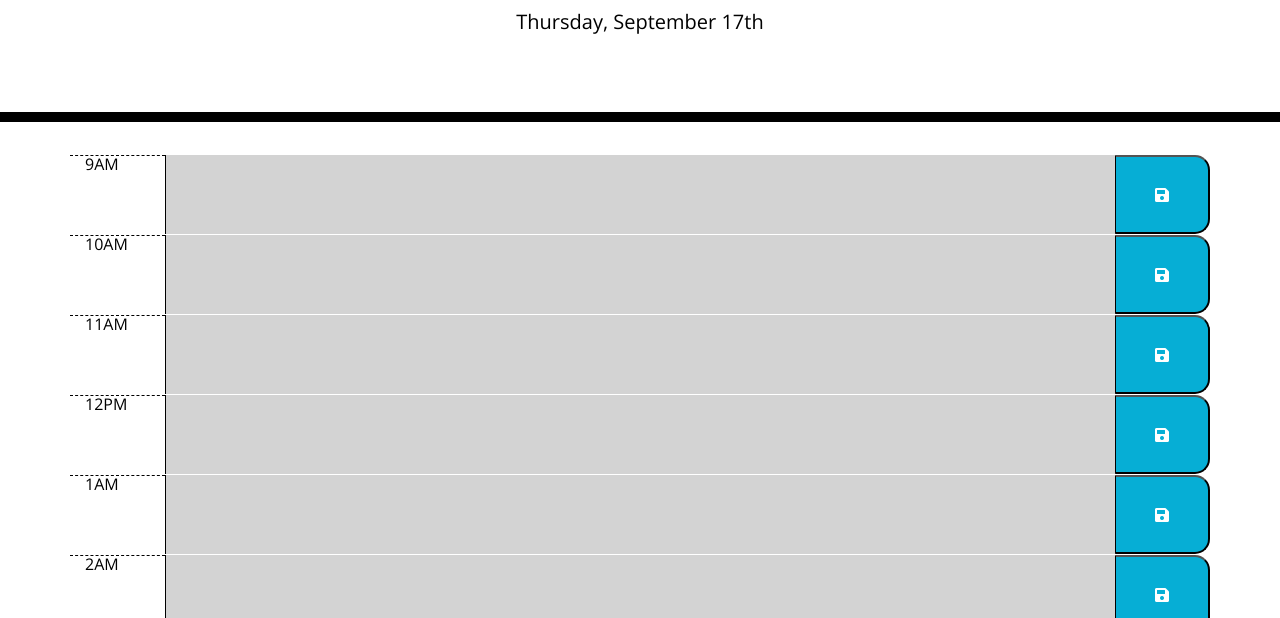
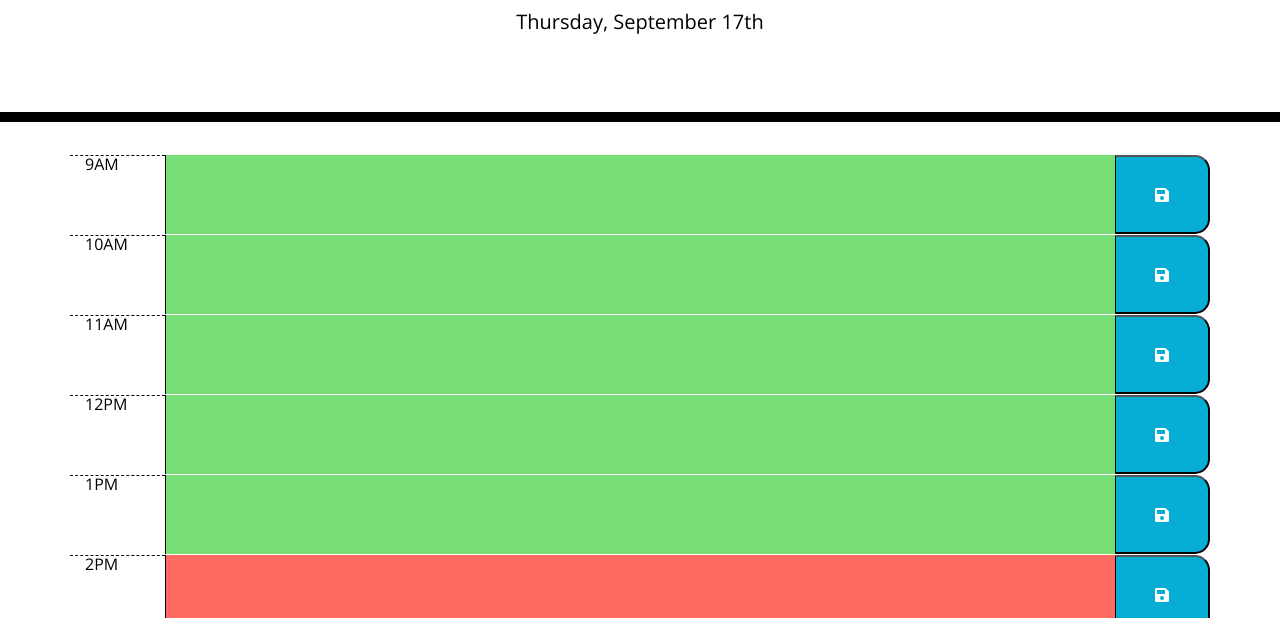
Before and after one commit to clubkemp/uw-schedule, a plain HTML site: page index.html in a window 1280 px wide. Shown: the part 182-800 px from the top of the page. Drawn offline with nearby package versions, Linux system fonts and the light colour scheme.

Commit message:
dynamic coloring of the text areas based on current time

```diff
--- a/script.js
+++ b/script.js
@@ -1,9 +1,12 @@
 //time variables from moment.js
 var day = moment().format('dddd');
 var date = moment().format('MMMM Do')
-var hour = moment().format('h');
+var hour12 = moment().format('h');
+var hour24 = moment().format('H');
+var amPm = moment().format('a')
 
-var scheduleArray = [9,10,11,12,1,2,3,4,5]
+var scheduleArray12 = [9,10,11,12,1,2,3,4,5,6,7,8]
+var scheduleArray24 = [9,10,11,12,13,14,15,16,17,18,19,20]
 var schedule = {
     9:"",
     10:"",
@@ -19,17 +22,17 @@ var schedule = {
 //jquery dom selectors
 var dayP = $("#currentDay")
 var containerDiv = $(".container")
+var textAreaDiv = $("textarea")
 
 
 
-console.log(hour);
 dayP.text(`${day}, ${date}`)
 
-$.each(scheduleArray, function(index, value){
+$.each(scheduleArray12, function(index, value){
     var rowDiv = $("<div class='row timeblock'>")
     // rowDiv.addClass("row timevlock")
     var p = $("<p class='col-1 hour'>")
-    if(value < 12){
+    if(value === 9 || value === 10 || value === 11){
         p.text(`${value}AM`)
     }else{
         p.text(`${value}PM`)
@@ -37,19 +40,25 @@ $.each(scheduleArray, function(index, value){
 
     rowDiv.append(p)
 
-    var textArea = $("<textarea class='col description past'>")
+    var textArea = $("<textarea class='col description'>")
+    textArea.attr("data-time",value)
+
+    if(value === parseInt(hour12)){
+        console.log("Its the time")
+        textArea.addClass("present")
+    }else if (scheduleArray24[index] < parseInt(hour24)) {
+        textArea.addClass("past")
+    }else{
+        textArea.addClass("future")
+    }
     rowDiv.append(textArea);
 
     var button = $("<button class='col-1 saveBtn'>")
     button.html("<i class='fas fa-save'></i>")
+    button.attr("data-time",value)
     rowDiv.append(button);
 
     containerDiv.append(rowDiv)
     // rowdiv.append($("<p"))
     // console.log(value);
 })
-{/* <div class="row timeblock">
-          <p class="col-1 hour">9am</p>
-          <textarea class="col description past"></textarea>
-          <button class="col-1 saveBtn"><i class="fas fa-save"></i></button>
-      </div> */}
```
Also changed, not shown: index.html (+1 -1 lines).
